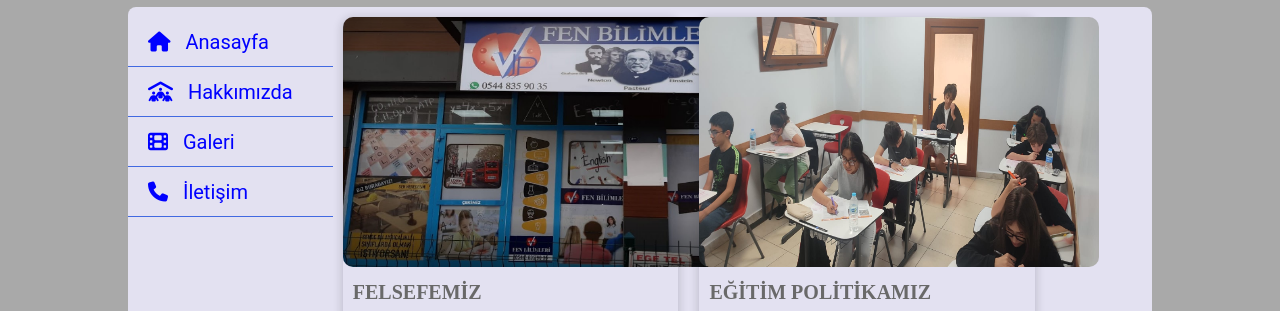
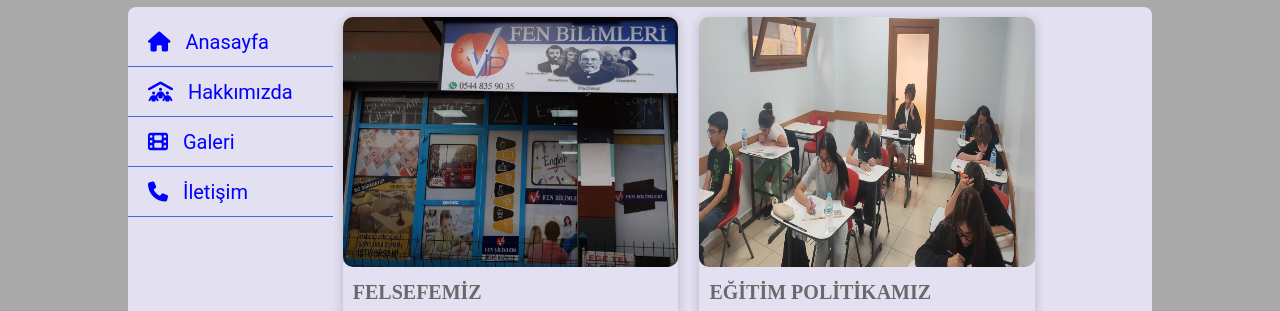
Before and after one commit to mehmetalabicak/dershane-calisma, a plain HTML site: page index.html in a window 1280 px wide. Shown: the part 413-724 px from the top of the page. Drawn offline with Linux system fonts and the light colour scheme.

Commit message:
first-commit

```diff
--- a/still.css
+++ b/still.css
@@ -138,6 +138,9 @@ main{
     margin-right: 17px;
     border-radius: 10px;
     margin-bottom: 10px;
+}
+.icerik img{
+    width: 100%;
 }
 
 
```
